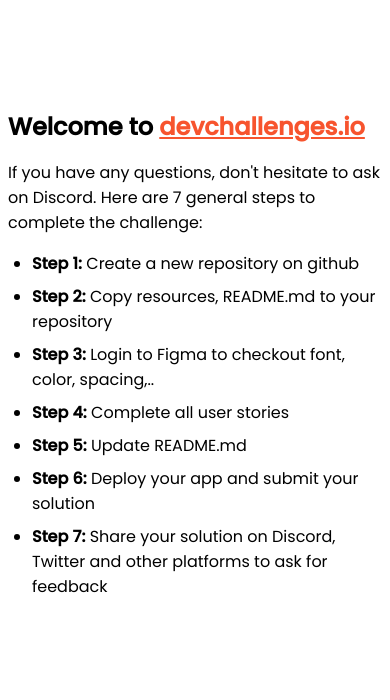
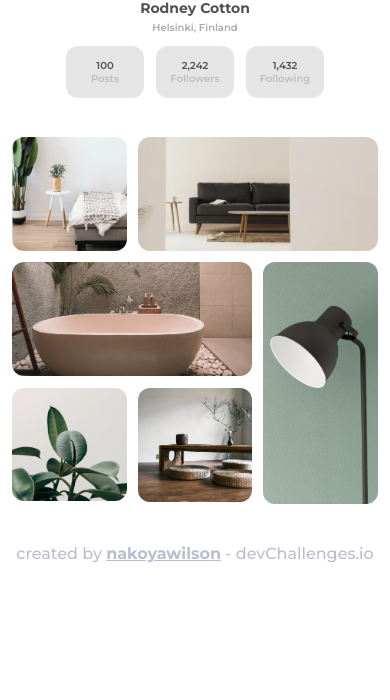
Before and after one commit to nakoyawilson/devChallenges-my-gallery, a plain HTML site: page index.html in a window 390 px wide. Shown: the part 144-844 px from the top of the page. Drawn offline with Linux system fonts and the light colour scheme.

Commit message:
Add structure and styles for mobile and desktop designs

```diff
--- a/css/styles.css
+++ b/css/styles.css
@@ -1,34 +1,193 @@
-body {
-  font-family: "Poppins", sans-serif;
+@import url("https://fonts.googleapis.com/css2?family=Montserrat:wght@500;600;700&display=swap");
+
+:root {
+  --font: "Montserrat", sans-serif;
+  --white: #fff;
+  --black: #4e5150;
+  --gray1: #a9a9a9;
+  --gray2: #e5e5e5;
+  --gray3: #bdbdbd;
+  --gray4: #b9bdcf;
 }
 
-ul {
-  padding-left: 24px;
+*,
+*::after,
+*::before {
+  margin: 0;
+  padding: 0;
+  box-sizing: border-box;
 }
 
-li {
-  margin-bottom: 8px;
+body {
+  background-color: var(--white);
+  font-family: var(--font);
+  font-weight: 600;
 }
 
-.welcome {
-  max-width: 800px;
-  margin: 0 auto;
+img {
+  display: block;
 }
 
-.welcome-text {
-  margin-top: 30vh;
-  font-weight: 500;
+/* Container */
+.container {
+  width: min(100%, 1440px);
+  margin-inline: auto;
+  padding: 3.75rem 0 1.5rem;
 }
 
-.welcome-text p {
-  font-size: 1rem;
-  font-weight: 400;
+/* Header Section */
+.header-section {
+  display: flex;
+  flex-direction: column;
+  align-items: center;
+  margin-bottom: 4rem;
+}
+.profile-photo {
+  width: 9.75rem;
+  height: auto;
+  border-radius: 16px;
 }
 
-.welcome-text h1 {
+.name {
+  color: var(--black);
   font-size: 1.5rem;
+  margin: 1rem 0 0.5rem;
 }
 
-.welcome-text a {
-  color: #f7542e;
+.location {
+  font-size: 0.875rem;
+  color: var(--gray1);
+  margin-bottom: 1.5rem;
 }
+
+.stats {
+  display: flex;
+  gap: 1.5rem;
+}
+
+.stats-container {
+  background-color: var(--gray2);
+  border-radius: 12px;
+  width: 100px;
+  height: 67px;
+  display: flex;
+  flex-direction: column;
+  align-items: center;
+  justify-content: center;
+}
+
+.number {
+  font-size: 1.125rem;
+  color: var(--black);
+}
+
+.description {
+  font-size: 0.875rem;
+  color: var(--gray3);
+}
+
+/* Main Section */
+
+.main-section {
+  margin-bottom: 8.375rem;
+}
+
+.gallery {
+  display: grid;
+  grid-template-columns: repeat(3, 1fr);
+  grid-template-rows: repeat(3, 1fr);
+  gap: 3.333333%;
+  width: min(93.6%, 60rem);
+  margin-inline: auto;
+}
+
+.image {
+  width: 100%;
+  height: auto;
+  border-radius: 12px;
+}
+
+.image2 {
+  grid-column: 2 / 4;
+  grid-row: 1 / 2;
+}
+
+.image3 {
+  grid-column: 1 / 3;
+  grid-row: 2 / 3;
+}
+
+.image4 {
+  grid-column: 3 / 4;
+  grid-row: 2 / 4;
+}
+
+/* Footer Section */
+.attribution {
+  font-weight: 500;
+  color: var(--gray4);
+  text-align: center;
+}
+
+.attribution a {
+  font-weight: 700;
+  color: var(--gray4);
+}
+
+.attribution a:hover {
+  color: var(--black);
+}
+
+/* Media Queries */
+@media screen and (max-width: 576px) {
+  .container {
+    padding: 1.875rem 0 1.5rem;
+  }
+
+  .header-section {
+    margin-bottom: 2.4375rem;
+  }
+
+  .profile-photo {
+    width: 6.36rem;
+    height: auto;
+  }
+
+  .name {
+    font-size: 0.875rem;
+    margin: 0.7025rem 0 0.25rem;
+  }
+
+  .location {
+    font-size: 0.625rem;
+    margin-bottom: 0.75rem;
+  }
+
+  .stats {
+    gap: 0.75rem;
+  }
+
+  .stats-container {
+    width: 78px;
+    height: 52px;
+  }
+
+  .number,
+  .description {
+    font-size: 0.625rem;
+  }
+
+  .main-section {
+    margin-bottom: 2.75rem;
+  }
+
+  .gallery {
+    gap: 3.125333%;
+  }
+}
+
+@media screen and (max-width: 280px) {
+  .stats {
+    flex-direction: column;
+  }
+}
--- a/index.html
+++ b/index.html
@@ -10,45 +10,68 @@
 
     <link rel="icon" href="images/devchallenges.png" />
 
-    <link
-      href="https://fonts.googleapis.com/css2?family=Poppins:wght@400;500&display=swap"
-      rel="stylesheet"
-    />
-
     <link rel="stylesheet" href="css/styles.css" />
 
     <title>devChallenges - My Gallery</title>
   </head>
   <body>
-    <div class="welcome">
-      <div class="welcome-text">
-        <h1>
-          Welcome to
-          <a href="https://devchallenges.io/" target="_blank"
-            >devchallenges.io</a
+    <div class="container">
+      <header class="header-section">
+        <img
+          src="images/profilePhoto.png"
+          alt="Rodney Cotton"
+          class="profile-photo"
+        />
+        <h1 class="name">Rodney Cotton</h1>
+        <p class="location">Helsinki, Finland</p>
+        <div class="stats">
+          <div class="stats-container">
+            <p class="number">100</p>
+            <p class="description">Posts</p>
+          </div>
+          <div class="stats-container">
+            <p class="number">2,242</p>
+            <p class="description">Followers</p>
+          </div>
+          <div class="stats-container">
+            <p class="number">1,432</p>
+            <p class="description">Following</p>
+          </div>
+        </div>
+      </header>
+      <main class="main-section">
+        <div class="gallery">
+          <div class="image1">
+            <img src="images/photo1.png" alt="" class="image" />
+          </div>
+          <div class="image2">
+            <img src="images/photo2.png" alt="" class="image" />
+          </div>
+          <div class="image3">
+            <img src="images/photo3.png" alt="" class="image" />
+          </div>
+          <div class="image4">
+            <img src="images/photo4.png" alt="" class="image" />
+          </div>
+          <div class="image5">
+            <img src="images/photo5.png" alt="" class="image" />
+          </div>
+          <div class="image6">
+            <img src="images/photo6.png" alt="" class="image" />
+          </div>
+        </div>
+      </main>
+      <footer>
+        <p class="attribution">
+          created by
+          <a
+            href="https://devchallenges.io/portfolio/nakoyawilson"
+            target="_blank"
+            >nakoyawilson</a
           >
-        </h1>
-
-        <p>
-          If you have any questions, don't hesitate to ask on Discord. Here are
-          7 general steps to complete the challenge:
+          - devChallenges.io
         </p>
-      </div>
-
-      <ul>
-        <li><b>Step 1:</b> Create a new repository on github</li>
-        <li><b>Step 2:</b> Copy resources, README.md to your repository</li>
-        <li>
-          <b>Step 3:</b> Login to Figma to checkout font, color, spacing,..
-        </li>
-        <li><b>Step 4:</b> Complete all user stories</li>
-        <li><b>Step 5:</b> Update README.md</li>
-        <li><b>Step 6:</b> Deploy your app and submit your solution</li>
-        <li>
-          <b>Step 7:</b> Share your solution on Discord, Twitter and other
-          platforms to ask for feedback
-        </li>
-      </ul>
+      </footer>
     </div>
   </body>
 </html>
```
Also changed, not shown: images/photo4.png (renamed from images/photo_4.png).
